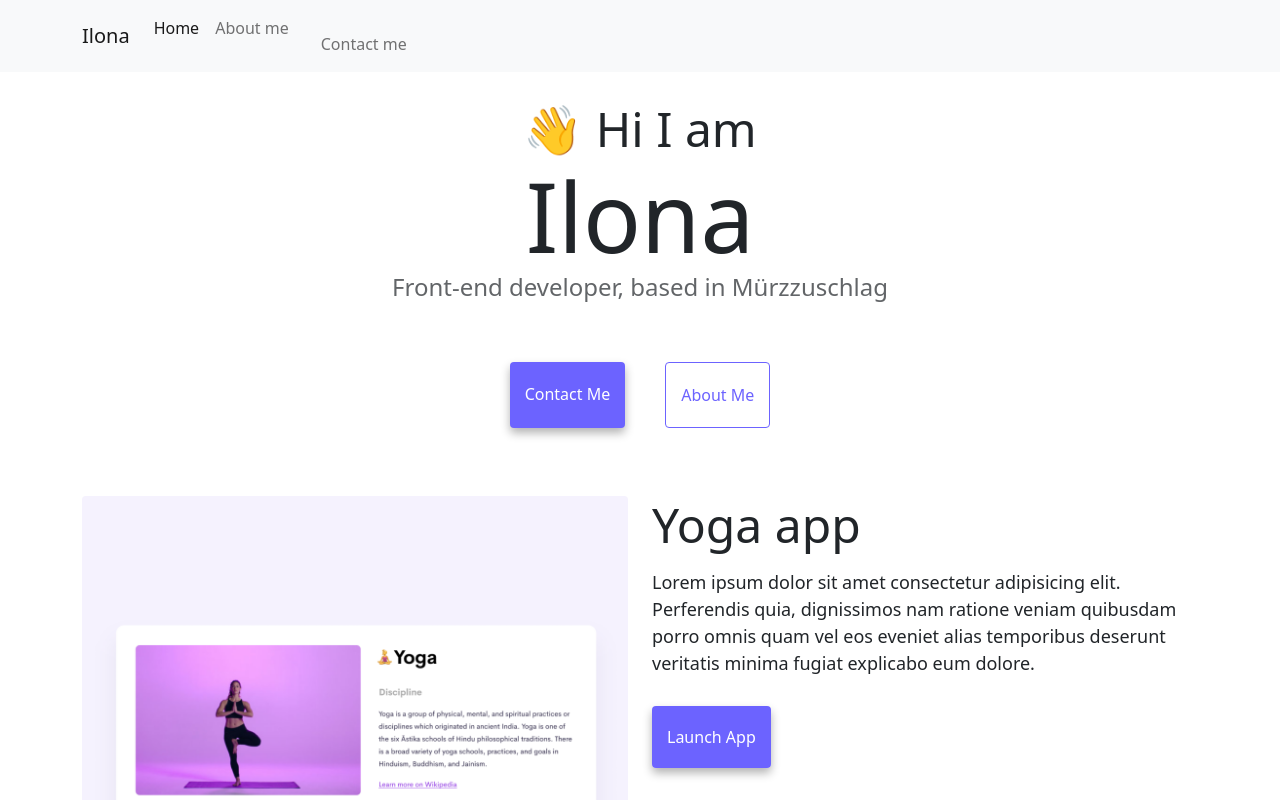
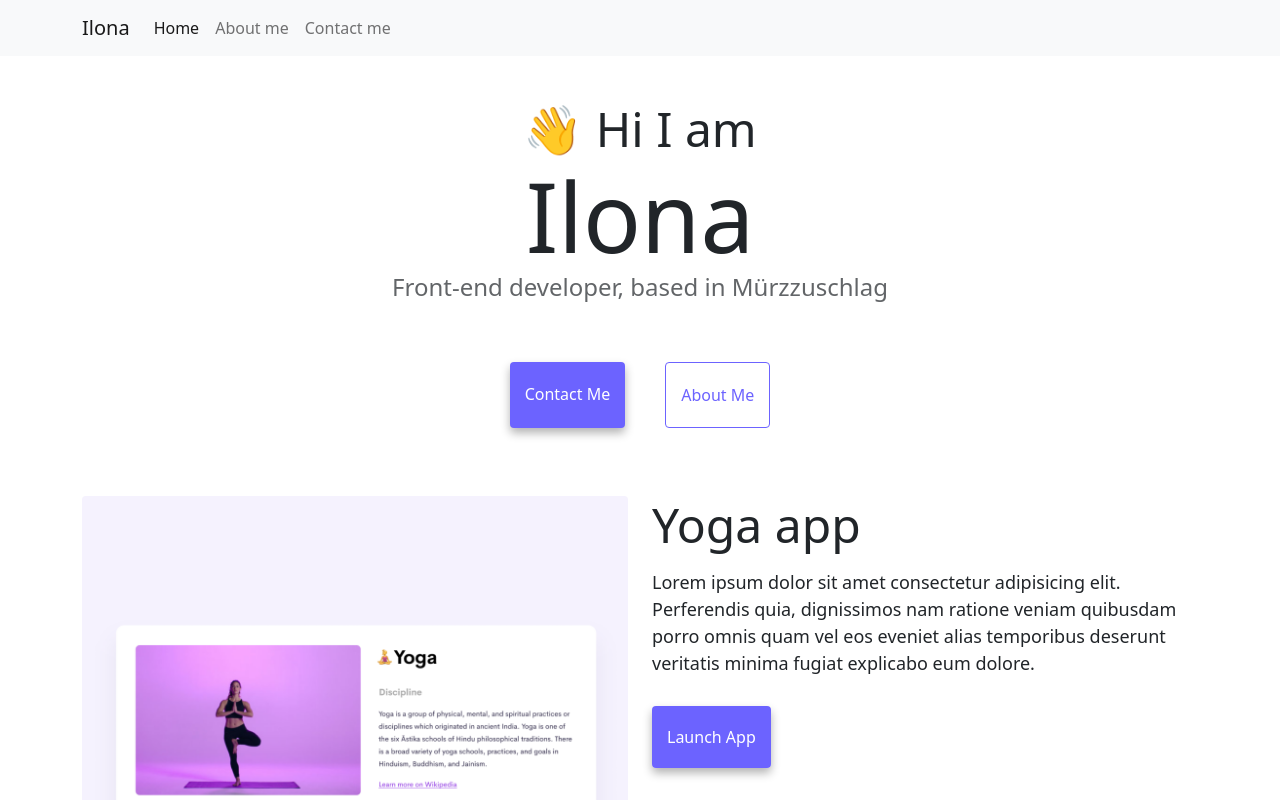
Before and after one commit to kromer52/homework-advanced-tools, a plain HTML site: page index.html in a window 1280 px wide. Shown: the top 800 px of the page. Drawn offline with nearby package versions, Linux system fonts and the light colour scheme.

Commit message:
Fixing navigation misalignment

```diff
--- a/index.html
+++ b/index.html
@@ -44,11 +44,12 @@
               >
             </li>
             <li class="nav-item">
-              <a class="nav-link" href="about.html" title="About Ilona"> About me
-              </li>
-            <li class="nav-item">
-              <a class="nav-link" href="about.html#contact" title="Contact Ilona">Contact me</a>
-            </li>
+  <a class="nav-link" href="about.html" title="About Ilona">About me</a>
+</li>
+<li class="nav-item">
+  <a class="nav-link" href="about.html#contact" title="Contact Ilona">Contact me</a>
+</li>
+
           </ul>
         </div>
       </div>
```
